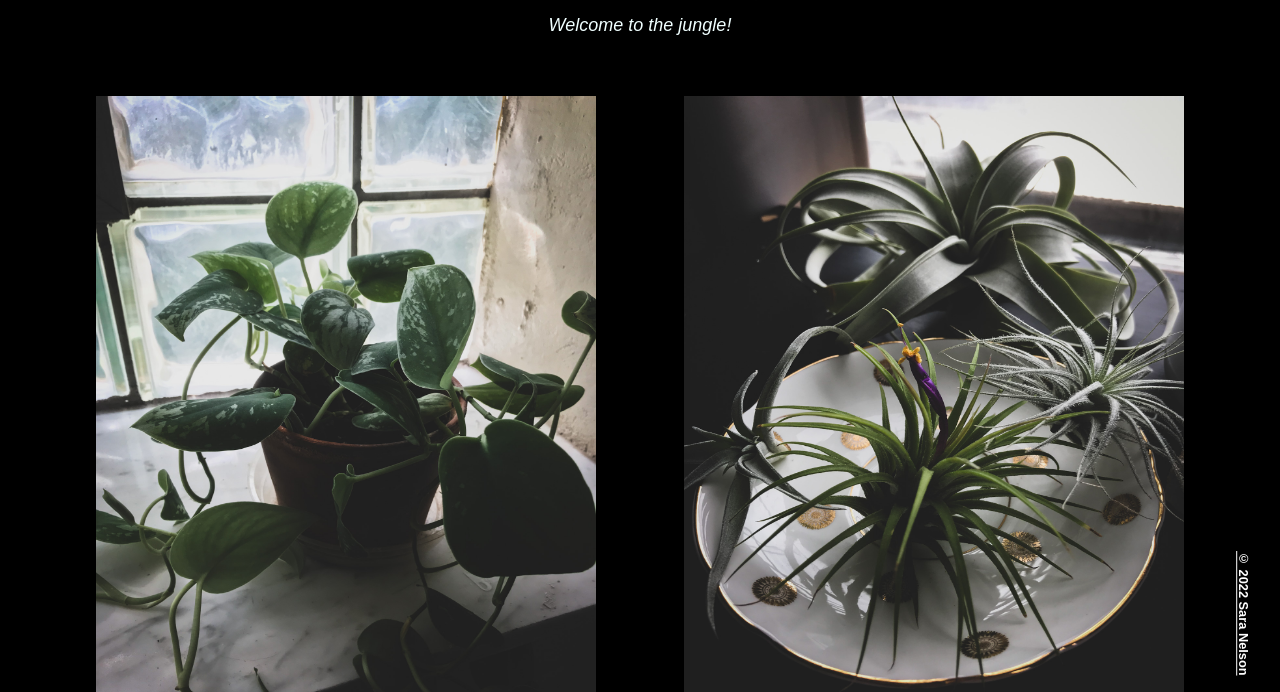
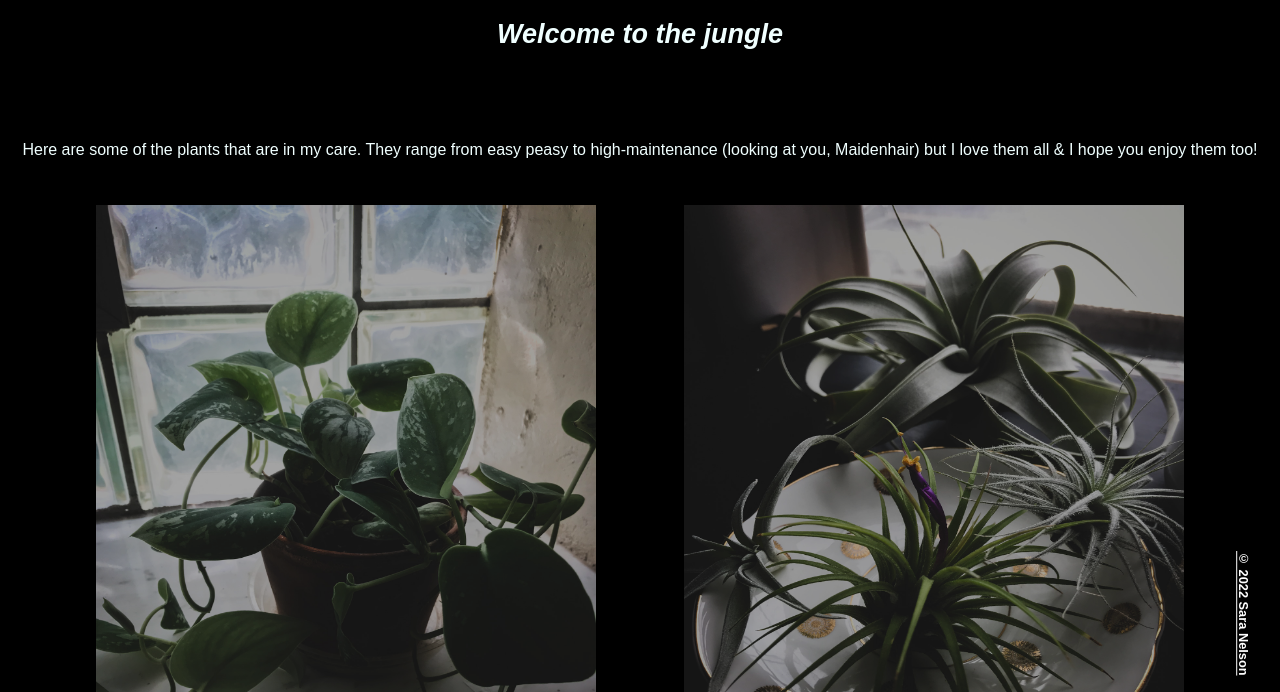
Before and after one commit to saranell/js-assignment-4-html-me-something, a website: page index.html in a window 1280 px wide. Shown: the part 108-800 px from the top of the page. Drawn offline with Linux system fonts and the light colour scheme.

Commit message:
Added another <p> and :hover to images

```diff
--- a/index.html
+++ b/index.html
@@ -1,24 +1,21 @@
 <!DOCTYPE html>
 <html>
   <head>
-    <meta name="viewport" content="width=device-width, initial-scale=1.0">
+    <meta name="viewport" content="width=device-width, initial-scale=1.0" />
     <title>HTML Me Something</title>
     <link rel="stylesheet" type="text/css" href="styles.css" />
   </head>
   <body>
+    <header>
+      <h1 id="mainHeading">Plant Life</h1>
+      <h2><em>Welcome to the jungle</em></h2>
+    </header>
     <article>
-      <header>
-          <div>
-            <h1 id="mainHeading">Plant Life</h1>
-            <p><em>Welcome to the jungle!</em></p>
-          </div>
-        </div>
-      </header>
+      <p>Here are some of the plants that are in my care. They range from easy peasy to high-maintenance (looking at you, Maidenhair) but I love them all & I hope you enjoy them too! </p>
     </article>
     <main>
       <section>
-      <div class="grid-container">
-
+        <div class="grid-container">
           <img
             src="images/IMG-3018.jpg"
             alt="Pothos"
@@ -91,11 +88,15 @@
             width="500"
             height="600"
           />
-      </div>
+        </div>
       </section>
     </main>
     <footer>
-      <h3 class="credit"><a href="https://github.com/saranell" target="_blank">&copy; 2022 Sara Nelson</a></h3>
+      <h3 class="credit">
+        <a href="https://github.com/saranell" target="_blank"
+          >&copy; 2022 Sara Nelson</a
+        >
+      </h3>
     </footer>
   </body>
 </html>
--- a/styles.css
+++ b/styles.css
@@ -25,6 +25,12 @@ h1 {
   margin: 0px 0px 10px;
 }
 
+article {
+  text-align: center;
+  font-size: medium;
+  padding: 20px 10px;
+}
+
 .grid-container {
   display: grid;
   grid-template-columns: auto auto;
@@ -32,6 +38,17 @@ h1 {
   padding: 10px;
   justify-content: space-evenly;
 }
+
+img {
+  padding-bottom: 80px;
+  opacity: 70%;
+  transition: 0.3s ease-out;
+  filter: saturate(1);
+}
+img:hover {
+  filter: saturate(2);
+}
+
 .credit {
   text-align: center;
   z-index: 999;
```
